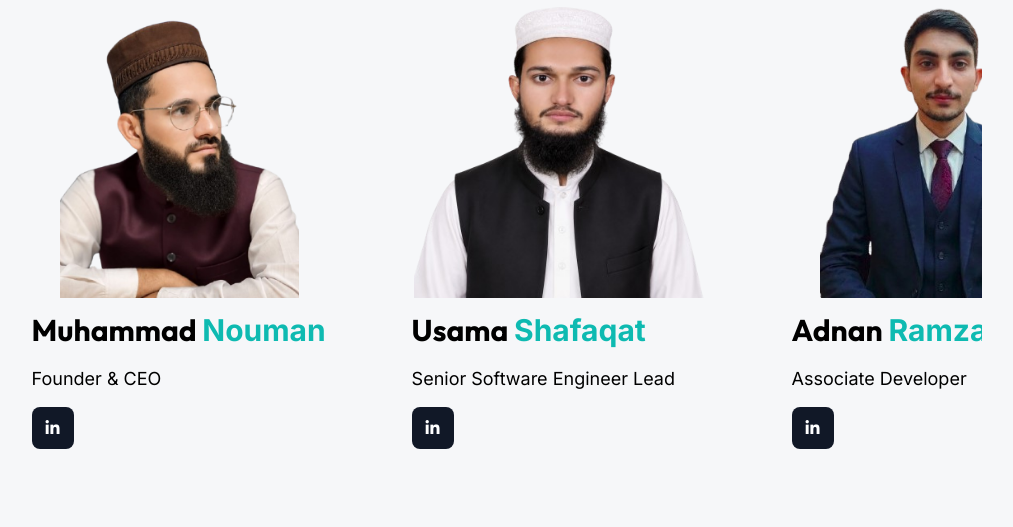
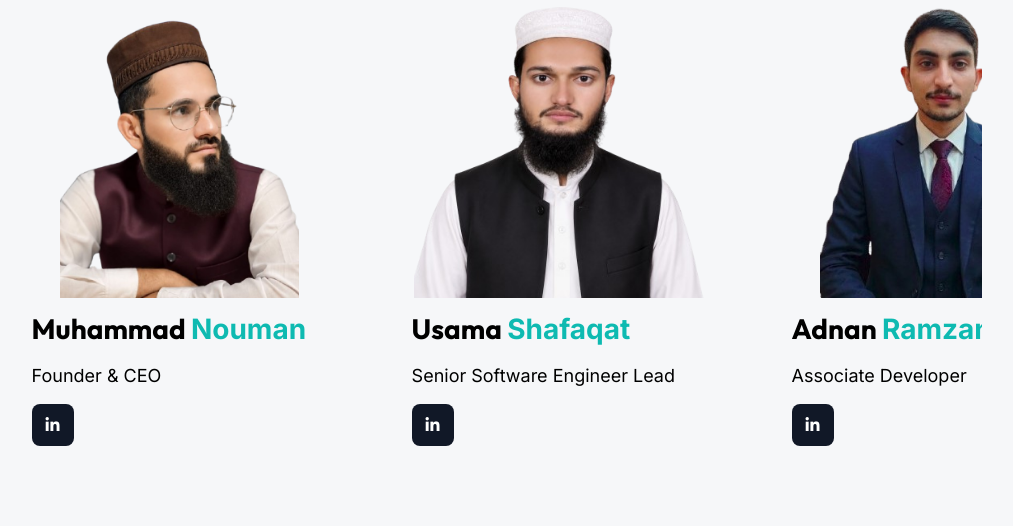
Before and after one commit to MuhammadNouman769/btr_solutions, a Django app: page /about-us/company/ in a window 1280 px wide. Shown: the part 3963-4490 px from the top of the page, without its empty margins (144-1157 px from the left). Run offline with Django 5.2, Linux system fonts and the light colour scheme; data comes from the database, SQL or seed files in the repository; some libraries are stand-ins or nearby versions.

Commit message:
Adjust font size of section heading in About page for better readability

```diff
--- a/templates/about/about.html
+++ b/templates/about/about.html
@@ -674,7 +674,7 @@ display:none;
 }
 
 .btrlx-info h3{
-    font-size:30px;
+    font-size:28px;
     font-weight:800;
     margin-top:10px;
     color:#000;
```
